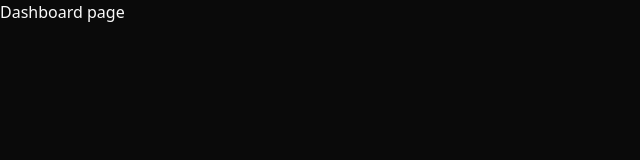
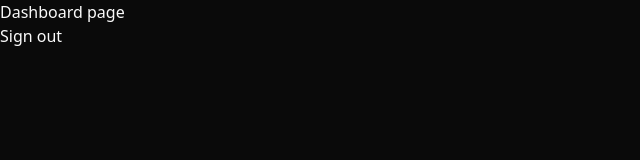
Before and after one commit to Andredy-00/Task-yorch, a Next.js app: page /dashboard in a window 1280 px wide. Shown: the top 160 px of the page, without its empty margins (0-640 px from the left). Built offline with nearby package versions, Linux system fonts and the light colour scheme.

Commit message:
Add: Cerrar sesion

```diff
--- /dev/null
+++ b/app/api/auth/signout/route.ts
@@ -0,0 +1,16 @@
+import { createClient } from "@/lib/supabase/server";
+import { revalidatePath } from "next/cache";
+import { type NextRequest, NextResponse } from "next/server";
+
+export async function POST(req: NextRequest) {
+  const supabase = await createClient();
+
+
+await supabase.auth.signOut();
+
+
+  revalidatePath("/", "layout");
+  return NextResponse.redirect(new URL("/", req.url), {
+    status: 302,
+  });
+}
--- a/app/dashboard/page.tsx
+++ b/app/dashboard/page.tsx
@@ -1,6 +1,13 @@
 
 export default function DashboardPage() {
     return (
-        <div>Dashboard page</div>
+        <div>Dashboard page
+
+            <form action="/api/auth/signout" method="post">
+                <button className="button block" type="submit">
+                    Sign out
+                </button>
+            </form>
+        </div>
     )
 }
```
